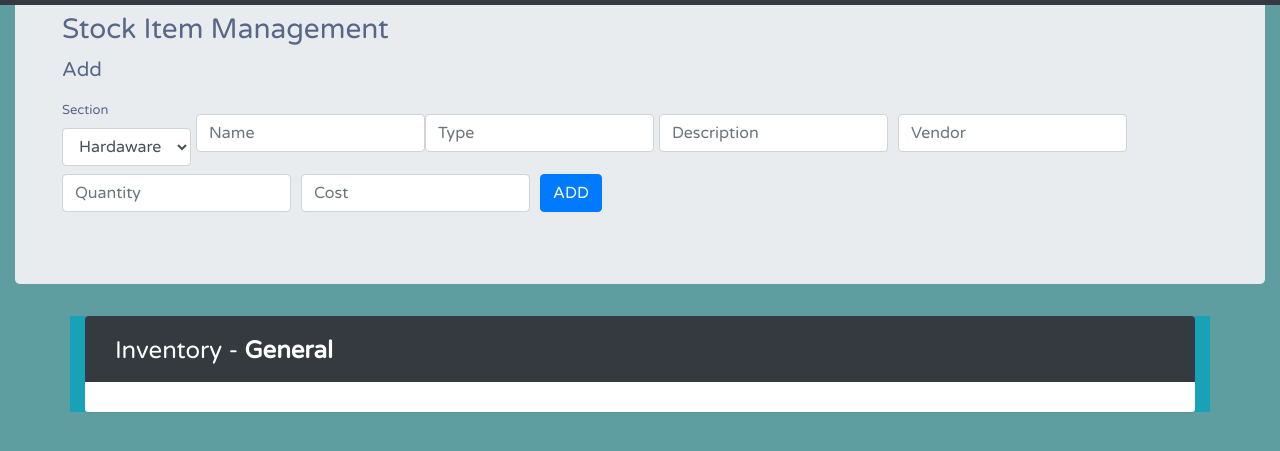
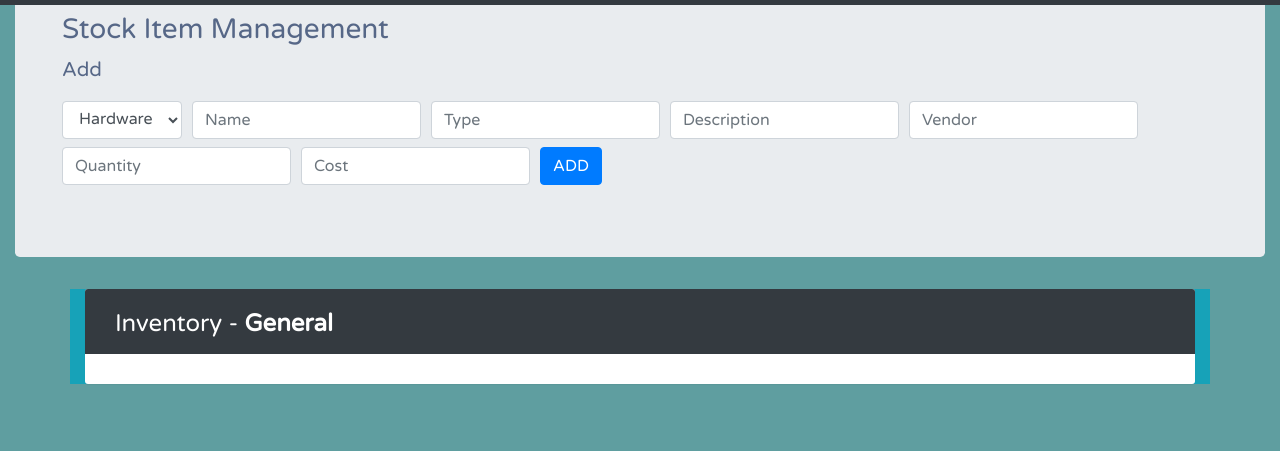
Before and after one commit to rodolfojc/iwa-project, a plain HTML site: page views/index.html in a window 1280 px wide. Shown: the part 51-502 px from the top of the page. Drawn offline with nearby package versions, Linux system fonts and the light colour scheme; no server answers.

Commit message:
Building Up JSON POST request - still a bug

```diff
--- a/app.js
+++ b/app.js
@@ -71,7 +71,9 @@ router.post('/post/json', function(req, res) {
     // Function to read in XML file, convert it to JSON, add a new object and write back to XML file
     xmlFileToJs('StockInventory.xml', function(err, result) {
       if (err) throw (err);
-      result.stockitems.section[obj.section_n].entree.push({'name': obj.name, 'type': obj.type, 'description' : obj.description,
+      console.log(result);
+      console.log(result.stockitems.section[obj.section_n]);
+      result.stockitems.section[obj.section_n].item.push({'name': obj.name, 'type': obj.type, 'description' : obj.description,
       'vendor' : obj.vendor, 'quantity' : obj.quantity, 'cost' : obj.cost});
       console.log(result);
       jsToXmlFile('StockInventory.xml', result, function(err) {
--- a/views/index.html
+++ b/views/index.html
@@ -326,18 +326,17 @@
             <form enctype="application/json" action="/post/json" method="post">
                 <div class="form-row align-items-center">
                     <div class="col-auto">
-                        <label>Section</label>
                         <select class="form-control mb-2" name="section_n">
-                            <option value="0">Hardaware</option>
-                            <option value="1">Software</option>
-                            <option value="2">Others</option>
+                            <option value="Hardware">Hardware</option>
+                            <option value="Software">Software</option>
+                            <option value="Others">Others</option>
                         </select>
                     </div>
-                    <div class="">
+                    <div class="col-auto">
                         <label class="sr-only" for="inlineFormInput">Name</label>
                         <input type="text" class="form-control mb-2" name ="name" placeholder="Name">
                     </div>
-                    <div class="">
+                    <div class="col-auto">
                         <label class="sr-only" for="inlineFormInput">Type</label>
                         <input type="text" class="form-control mb-2" name ="type" placeholder="Type">
                     </div>
```
